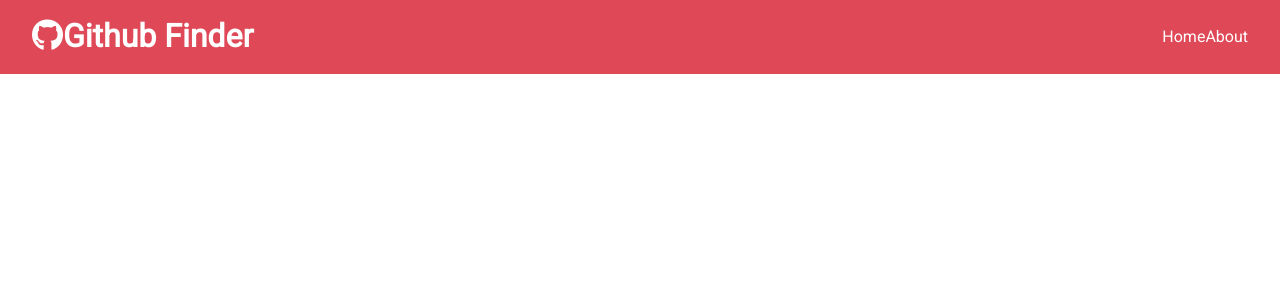
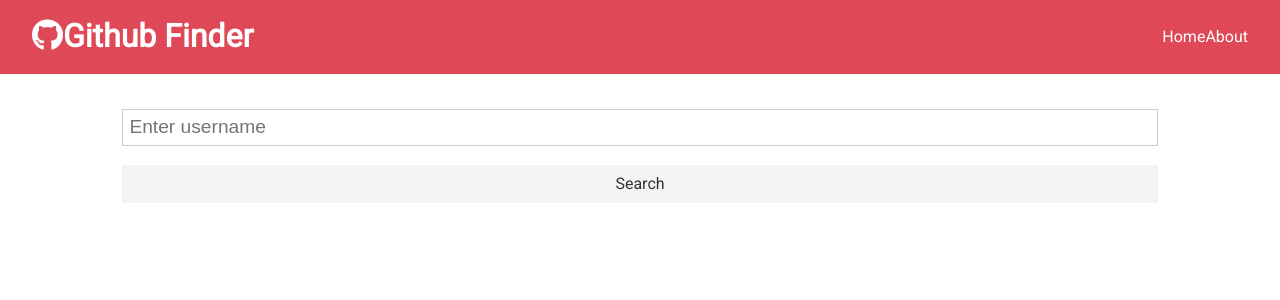
Before and after one commit to sokhengpory/github-finder-clone, a React (Create React App) app: page / in a window 1280 px wide. Shown: the top 300 px of the page. Built offline with nearby package versions, Linux system fonts and the light colour scheme.

Commit message:
Add form component

```diff
--- a/src/App.js
+++ b/src/App.js
@@ -1,10 +1,14 @@
 import './App.css';
 import Navbar from './components/Navbar';
+import Search from './components/Search';
 
 function App() {
   return (
     <div className="App">
       <Navbar />
+      <div className="container">
+        <Search />
+      </div>
     </div>
   );
 }
--- /dev/null
+++ b/src/components/Search.js
@@ -0,0 +1,18 @@
+import React from 'react';
+
+const Search = () => {
+  return (
+    <div>
+      <form className="form">
+        <input type="text" name="text" placeholder="Enter username" />
+        <input
+          type="submit"
+          value="Search"
+          className="btn btn-light btn-block"
+        />
+      </form>
+    </div>
+  );
+};
+
+export default Search;
```
